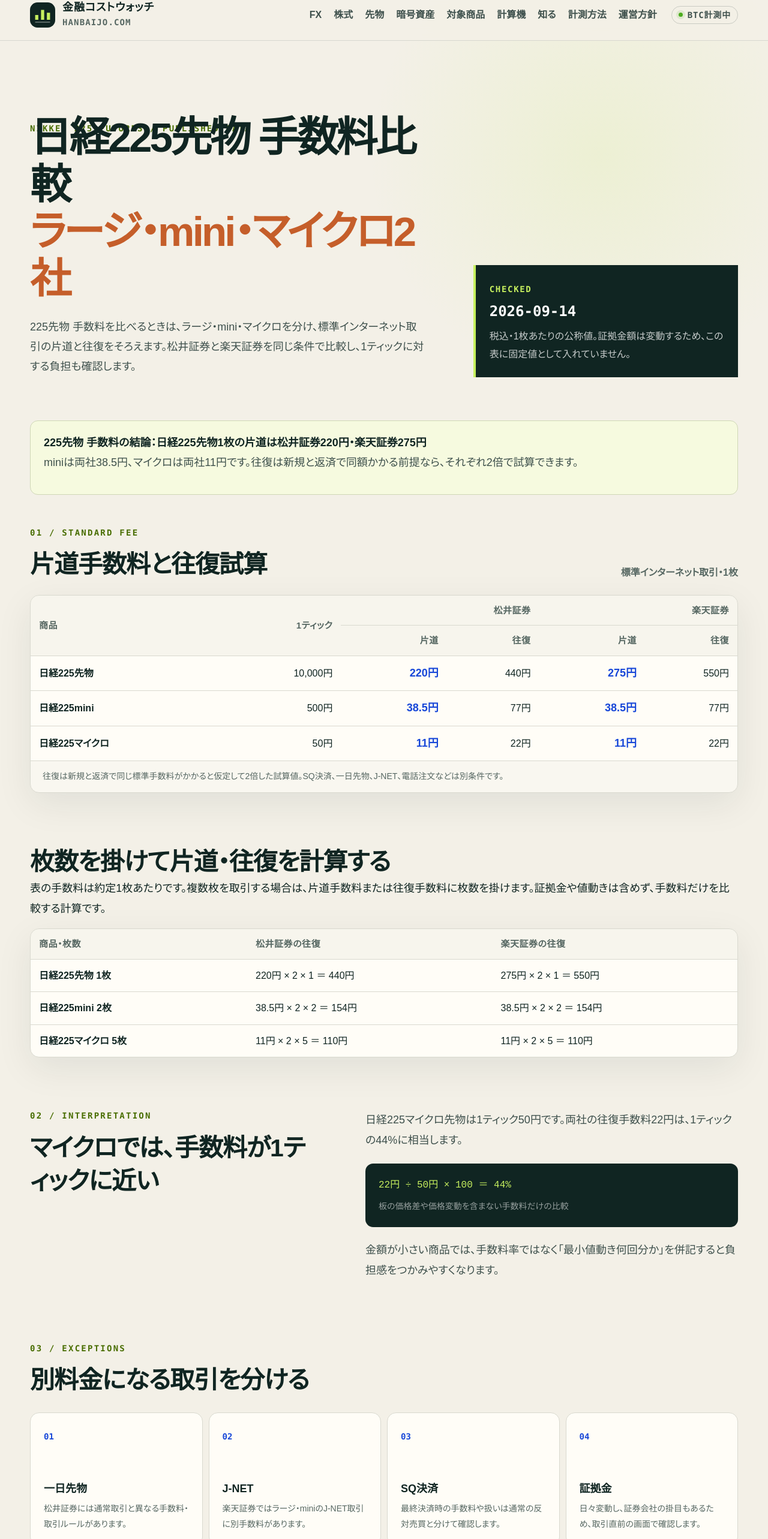
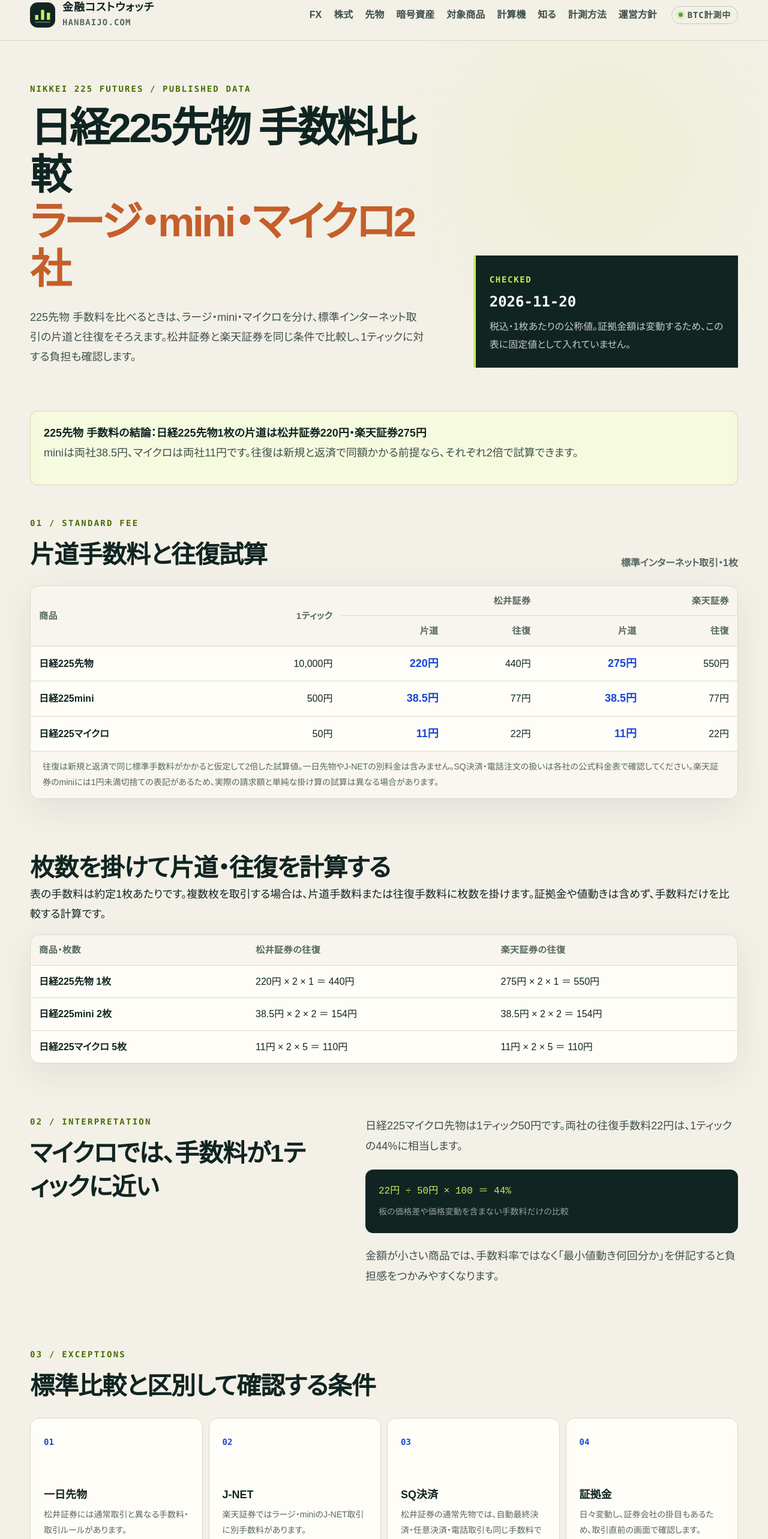
Before and after one commit to mrok18/hanbaijo, a Next.js app: page /futures/nikkei225-fee-comparison in a window 1280 px wide. Shown: the part 17-2583 px from the top of the page at 60% size. Built offline with nearby package versions, Linux system fonts and the light colour scheme.

Commit message:
Verify futures conditions and repair source references

```diff
--- a/app/articles/nikkei225-futures-night-session/page.tsx
+++ b/app/articles/nikkei225-futures-night-session/page.tsx
@@ -69,7 +69,7 @@ export default function Page() {
             </tbody>
           </table>
         </div>
-        <p className="panel-note">上表は大阪取引所の取引所スケジュールです。証券会社のシステム上の注文受付時間やメンテナンス時間は、これより短い場合があります。</p>
+        <p className="panel-note">上表は大阪取引所の取引所スケジュールです。寄付き前と夜間の引け前の注文受付には、後述するノンキャンセル・ピリオド（新規注文は可能、訂正・取消しは不可）を含みます。証券会社のシステム上の注文受付時間やメンテナンス時間は、これより短い場合があります。</p>
       </div>
 
       <h2>取引時間と注文受付時間は同じではない</h2>
@@ -123,10 +123,10 @@ export default function Page() {
         <ul>
           <li><a href="https://www.jpx.co.jp/derivatives/products/domestic/225futures/01.html" target="_blank" rel="noopener noreferrer">JPX「日経225先物 制度概要」</a></li>
           <li><a href="https://www.jpx.co.jp/derivatives/rules/trading-hours/" target="_blank" rel="noopener noreferrer">JPX「立会時間」</a></li>
-          <li><a href="https://www.jpx.co.jp/derivatives/rules/holidaytrading.html" target="_blank" rel="noopener noreferrer">JPX「祝日取引」</a></li>
+          <li><a href="https://www.jpx.co.jp/derivatives/rules/holidaytrading/index.html" target="_blank" rel="noopener noreferrer">JPX「祝日取引」</a></li>
           <li><a href="https://www.rakuten-sec.co.jp/web/fop/futures/rule/session/" target="_blank" rel="noopener noreferrer">楽天証券「株価指数先物 取引時間／注文受付時間」</a></li>
         </ul>
-        <p>取引時間・注文受付区分は2026年9月13日に確認しました。実際の注文受付とメンテナンス時間は利用する証券会社の最新案内を優先してください。</p>
+        <p>取引時間・注文受付区分・祝日取引の扱いは2026年11月20日に公式資料で再確認しました。実際の注文受付とメンテナンス時間は利用する証券会社の最新案内を優先してください。</p>
       </section>
 
       <p><Link href="/articles/nikkei225-futures-sq-settlement">SQと取引最終日を確認する →</Link></p>
--- a/app/futures/nikkei225-fee-comparison/page.tsx
+++ b/app/futures/nikkei225-fee-comparison/page.tsx
@@ -5,6 +5,9 @@ export const metadata = {
   title: '日経225先物 手数料比較｜ラージ・mini・マイクロ2社',
   description: '225先物の手数料を松井証券と楽天証券で比較。日経225先物・mini・マイクロの1枚あたり片道・往復料金と、1ティックに対する負担を整理します。',
 };
+
+const CHECKED_DATE = '2026-11-20';
+const CHECKED_LABEL = '2026年11月20日';
 
 const FAQS = [
   {
@@ -17,7 +20,7 @@ const FAQS = [
   },
   {
     question: '比較した料金はいつ確認した情報ですか？',
-    answer: '松井証券・楽天証券の公式料金を2026年9月14日に確認しています。一日先物、J-NET、電話注文、SQ決済は別条件のため、発注前に公式料金表を確認してください。',
+    answer: `松井証券・楽天証券の公式料金を${CHECKED_LABEL}に確認しています。一日先物やJ-NETの別料金、SQ決済・電話注文の扱いは各社の公式料金表で確認してください。`,
   },
 ];
 
@@ -29,7 +32,7 @@ const structuredData = {
       headline: metadata.title,
       description: metadata.description,
       datePublished: '2026-09-14',
-      dateModified: '2026-09-16',
+      dateModified: CHECKED_DATE,
       mainEntityOfPage: 'https://hanbaijo.com/futures/nikkei225-fee-comparison',
       author: { '@type': 'Organization', name: '金融コストウォッチ' },
       publisher: { '@type': 'Organization', name: '金融コストウォッチ' },
@@ -57,12 +60,12 @@ export default function Page() {
       <script type="application/ld+json" dangerouslySetInnerHTML={{ __html: JSON.stringify(structuredData).replace(/</g, '\\u003c') }} />
       <header className="comparison-intro futures-comparison-intro">
         <div>
-          <p className="page-kicker">NIKKEI 225 FUTURES / PUBLISHED DATA</p>
+          <p className="page-kicker" style={{ margin: '0 0 16px' }}>NIKKEI 225 FUTURES / PUBLISHED DATA</p>
           <h1>日経225先物 手数料比較<br /><em>ラージ・mini・マイクロ2社</em></h1>
           <p className="lede">225先物 手数料を比べるときは、ラージ・mini・マイクロを分け、標準インターネット取引の片道と往復をそろえます。松井証券と楽天証券を同じ条件で比較し、1ティックに対する負担も確認します。</p>
         </div>
         <aside>
-          <span>CHECKED</span><strong>2026-09-14</strong>
+          <span>CHECKED</span><strong>{CHECKED_DATE}</strong>
           <p>税込・1枚あたりの公称値。証拠金額は変動するため、この表に固定値として入れていません。</p>
         </aside>
       </header>
@@ -90,7 +93,7 @@ export default function Page() {
               ))}
             </tbody>
           </table>
-        </div><p className="panel-note">往復は新規と返済で同じ標準手数料がかかると仮定して2倍した試算値。SQ決済、一日先物、J-NET、電話注文などは別条件です。</p></div>
+        </div><p className="panel-note">往復は新規と返済で同じ標準手数料がかかると仮定して2倍した試算値。一日先物やJ-NETの別料金は含みません。SQ決済・電話注文の扱いは各社の公式料金表で確認してください。楽天証券のminiには1円未満切捨ての表記があるため、実際の請求額と単純な掛け算の試算は異なる場合があります。</p></div>
       </section>
 
       <section className="comparison-section">
@@ -113,11 +116,11 @@ export default function Page() {
       </section>
 
       <section className="comparison-section">
-        <p className="section-index">03 / EXCEPTIONS</p><h2>別料金になる取引を分ける</h2>
+        <p className="section-index">03 / EXCEPTIONS</p><h2>標準比較と区別して確認する条件</h2>
         <div className="fx-metric-grid comparison-points">
           <article><b>01</b><h3>一日先物</h3><p>松井証券には通常取引と異なる手数料・取引ルールがあります。</p></article>
           <article><b>02</b><h3>J-NET</h3><p>楽天証券ではラージ・miniのJ-NET取引に別手数料があります。</p></article>
-          <article><b>03</b><h3>SQ決済</h3><p>最終決済時の手数料や扱いは通常の反対売買と分けて確認します。</p></article>
+          <article><b>03</b><h3>SQ決済</h3><p>松井証券の通常先物では、自動最終決済・任意決済・電話取引も同じ手数料です。各社の適用条件を個別に確認します。</p></article>
           <article><b>04</b><h3>証拠金</h3><p>日々変動し、証券会社の掛目もあるため、取引直前の画面で確認します。</p></article>
         </div>
       </section>
@@ -144,16 +147,16 @@ export default function Page() {
       <section className="comparison-sources" aria-labelledby="futures-provider-sources">
         <div><p className="section-index">05 / SOURCES</p><h2 id="futures-provider-sources">公式料金表</h2></div>
         <ul>
-          <li><a href="https://www.matsui.co.jp/fee/" target="_blank" rel="noopener noreferrer"><span>松井証券</span><b>公式情報 ↗</b></a></li>
+          <li><a href="https://www.matsui.co.jp/fop/futures/fee/" target="_blank" rel="noopener noreferrer"><span>松井証券</span><b>公式情報 ↗</b></a></li>
           <li><a href="https://www.rakuten-sec.co.jp/web/fop/futures/commission/" target="_blank" rel="noopener noreferrer"><span>楽天証券</span><b>公式情報 ↗</b></a></li>
           <li><a href="https://www.jpx.co.jp/corporate/learning/resources/tvdivq0000003toh-att/fu_pu.pdf" target="_blank" rel="noopener noreferrer"><span>日本取引所グループ</span><b>取引単位・呼値 ↗</b></a></li>
         </ul>
-        <p>2026年10月10日に公式料金を再確認。対象は同条件に整理できた2社で、比較対象は順次追加します。</p>
+        <p>{CHECKED_LABEL}に公式料金と適用条件を再確認。対象は同条件に整理できた2社で、比較対象は順次追加します。</p>
       </section>
 
       <div className="comparison-actions">
         <Link className="button primary" href="/articles/matsui-futures-normal-vs-day">松井証券の通常・一日先物を比較</Link>
-        <Link className="button primary" href="/tools/cost-calculator">先物プリセットで試算</Link>
+        <Link className="button primary" href="/tools/cost-calculator">計算機で「先物」の入力例を選ぶ</Link>
         <Link className="button secondary" href="/futures">先物コスト比較へ戻る</Link>
       </div>
     </div>
```
